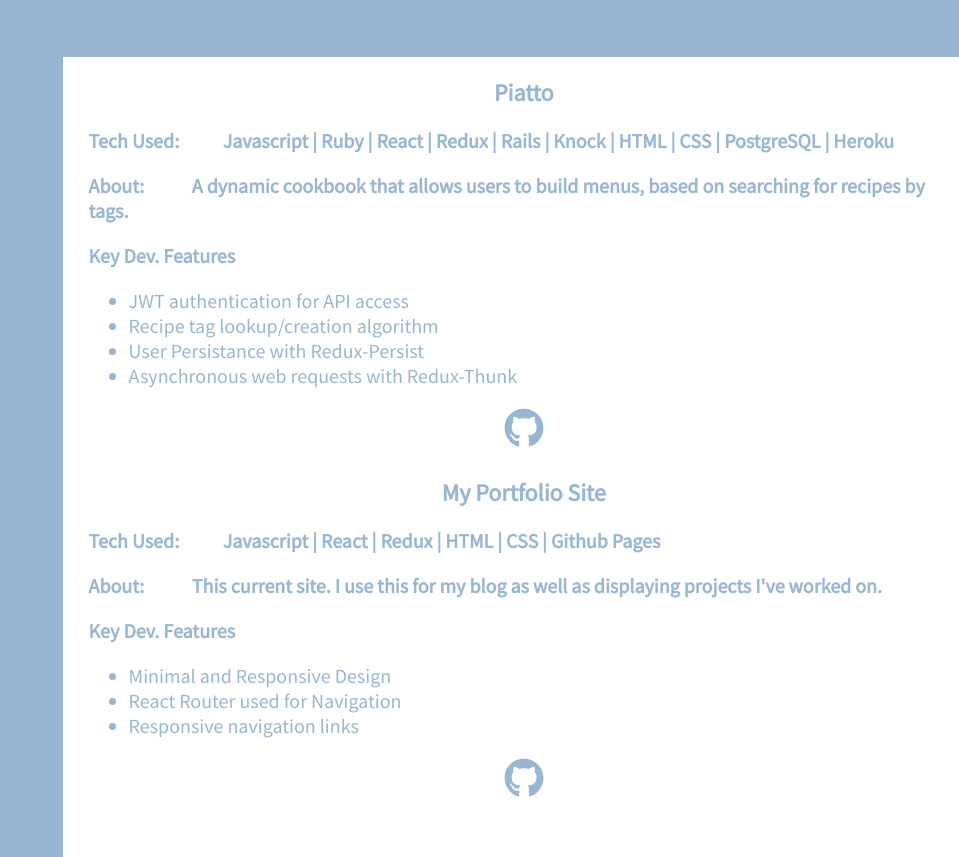
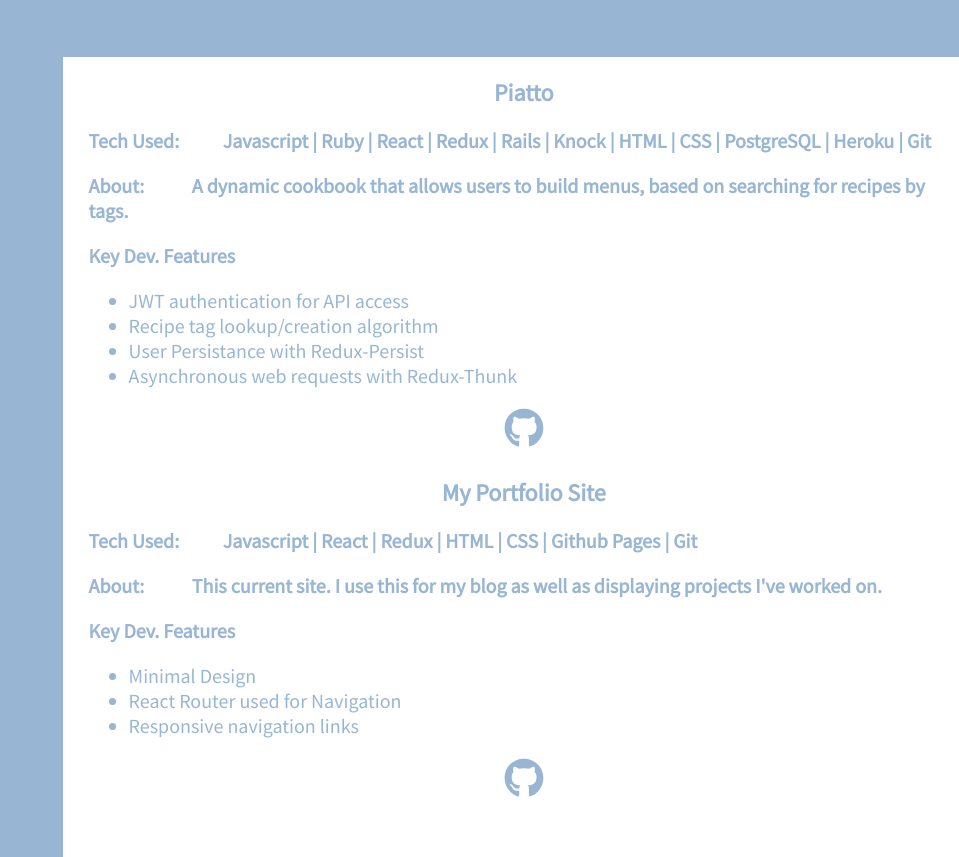
Before and after one commit to amckean12/alex-site, a React (Create React App) app: page / in a window 1280 px wide. Shown: the part 800-1657 px from the top of the page, without its empty margins (321-1280 px from the left). Built offline with nearby package versions, Linux system fonts and the light colour scheme.

Commit message:
Added update to profile-container

```diff
--- a/src/containers/portfolio-container.js
+++ b/src/containers/portfolio-container.js
@@ -13,15 +13,15 @@
         <ProjectComponent
           title="Piatto"
           about="A dynamic cookbook that allows users to build menus, based on searching for recipes by tags."
-          techUsed="Javascript | Ruby | React | Redux | Rails | Knock | HTML | CSS | PostgreSQL | Heroku"
+          techUsed="Javascript | Ruby | React | Redux | Rails | Knock | HTML | CSS | PostgreSQL | Heroku | Git"
           keyfeatures={["JWT authentication for API access", "Recipe tag lookup/creation algorithm", "User Persistance with Redux-Persist", "Asynchronous web requests with Redux-Thunk"]}
           link = "https://github.com/amckean12/piatto-react"
           />
         <ProjectComponent
           title="My Portfolio Site"
           about="This current site. I use this for my blog as well as displaying projects I've worked on."
-          techUsed="Javascript | React | Redux | HTML | CSS | Github Pages"
-          keyfeatures={["Minimal and Responsive Design", "React Router used for Navigation", "Responsive navigation links"]}
+          techUsed="Javascript | React | Redux | HTML | CSS | Github Pages | Git"
+          keyfeatures={["Minimal Design", "React Router used for Navigation", "Responsive navigation links"]}
           link = "https://github.com/amckean12/alex-site.github.io"
           />
        </div>
```
